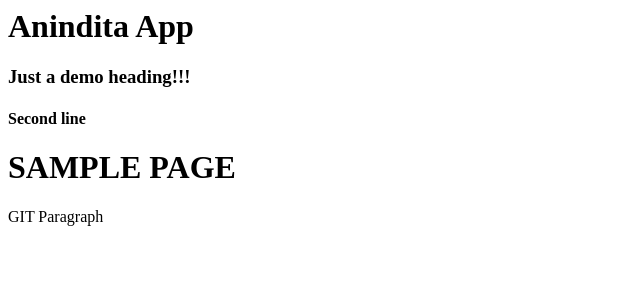
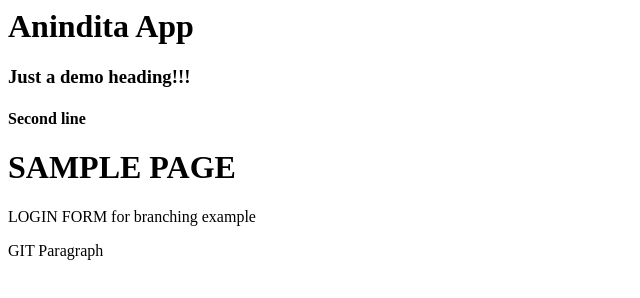
Before and after one commit to AninditaDasAryan/myapp_sample_1, a plain HTML site: page index.html in a window 1280 px wide. Shown: the whole page, without its empty margins (0-640 px from the left). Drawn offline with Linux system fonts and the light colour scheme.

Commit message:
Login form added

```diff
--- a/index.html
+++ b/index.html
@@ -7,6 +7,8 @@
 
 <h1>SAMPLE PAGE</h1>
 
+LOGIN FORM for branching example
+
 <p>GIT Paragraph</p>
 
 </body>
```
Also changed, not shown: login.html (added, +1 -0 lines).
